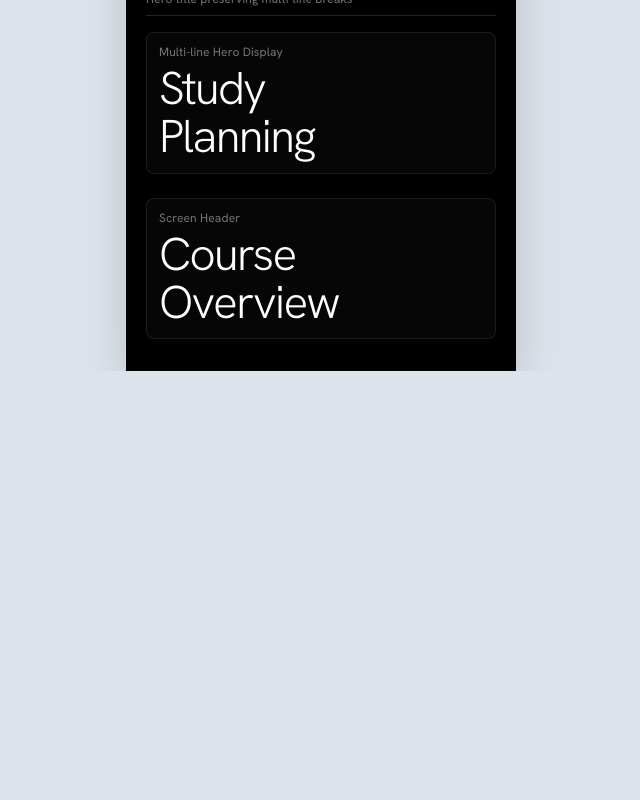
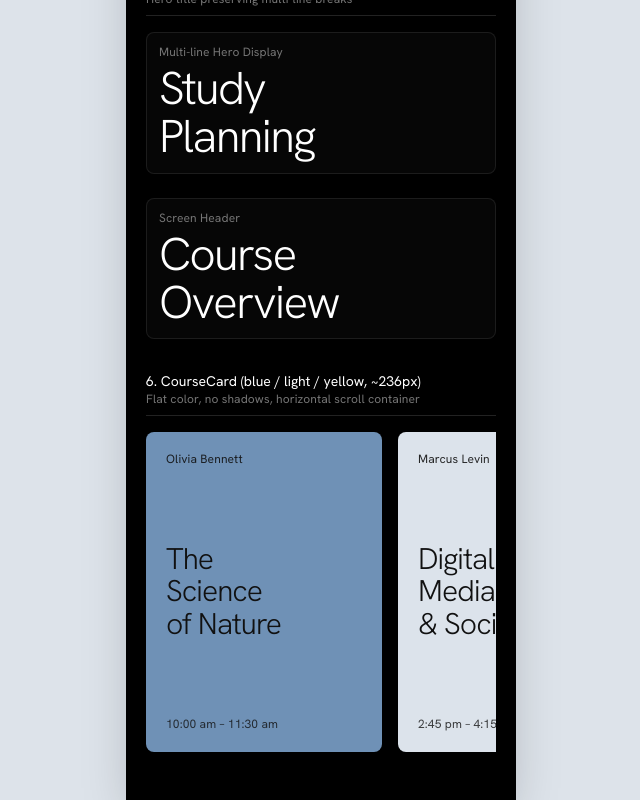
Before and after one commit to Neel3301/notes, a React (Vite) app: page /components in a window 1280 px wide. Shown: the part 1083-1883 px from the top of the page, without its empty margins (319-959 px from the left). Before the commit the page ends 1454 px from the top, so only its background shows below. Built offline with nearby package versions, Linux system fonts and the light colour scheme.

Commit message:
5. CourseCard

```diff
--- a/src/App.jsx
+++ b/src/App.jsx
@@ -27,6 +27,7 @@ export default function App() {
                 iconButtons={uiComponentsDemoData.iconButtons}
                 buttons={uiComponentsDemoData.buttons}
                 headings={uiComponentsDemoData.headings}
+                courseCards={uiComponentsDemoData.courseCards}
               />
             }
           />
--- /dev/null
+++ b/src/components/course/CourseCard.jsx
@@ -0,0 +1,81 @@
+import React from 'react';
+import { Heart } from 'lucide-react';
+
+/**
+ * CourseCard component
+ * Signature flat course card used in Study Planning and Course Overview.
+ *
+ * @param {'blue' | 'light' | 'yellow'} [color='blue'] - Card color token
+ * @param {string} author - Course author / instructor name
+ * @param {string} title - Course title (preserves multi-line formatting)
+ * @param {string} [time] - Optional class time range (e.g. "10:00 am – 11:30 am")
+ * @param {boolean} [liked] - Heart icon toggle state (undefined = no heart icon)
+ * @param {(e: React.MouseEvent) => void} [onLikeToggle] - Heart toggle handler
+ * @param {() => void} [onClick] - Card selection handler
+ * @param {string} [className] - Optional custom classes
+ */
+export default function CourseCard({
+  color = 'blue',
+  author,
+  title,
+  time,
+  liked,
+  onLikeToggle,
+  onClick,
+  className = '',
+}) {
+  const colorMap = {
+    blue: 'bg-card-blue text-card-text',
+    light: 'bg-card-light text-card-text',
+    yellow: 'bg-card-yellow text-card-text',
+  };
+
+  const selectedColorClass = colorMap[color] || colorMap.blue;
+
+  return (
+    <div
+      onClick={onClick}
+      role={onClick ? 'button' : undefined}
+      tabIndex={onClick ? 0 : undefined}
+      className={`w-[236px] h-[320px] rounded-card p-5 flex flex-col justify-between flex-shrink-0 select-none transition-transform active:scale-[0.99] cursor-pointer ${selectedColorClass} ${className}`}
+    >
+      {/* Top Row: Author & optional Heart */}
+      <div className="flex items-center justify-between">
+        <span className="text-label font-normal tracking-normal text-card-text/90">
+          {author}
+        </span>
+
+        {liked !== undefined && (
+          <button
+            type="button"
+            onClick={(e) => {
+              e.stopPropagation();
+              onLikeToggle?.(e);
+            }}
+            aria-label={liked ? 'Unlike course' : 'Like course'}
+            className="text-card-text hover:opacity-75 transition-opacity -mr-1 -mt-1 p-1"
+          >
+            <Heart
+              className={`w-5 h-5 ${liked ? 'fill-card-text text-card-text' : 'text-card-text'}`}
+              strokeWidth={1.5}
+            />
+          </button>
+        )}
+      </div>
+
+      {/* Center: Title with line breaks */}
+      <div className="my-auto py-2">
+        <h3 className="text-title text-card-text font-light whitespace-pre-line leading-[1.08] tracking-[-0.03em]">
+          {title}
+        </h3>
+      </div>
+
+      {/* Bottom Row: Optional Time */}
+      {time && (
+        <div className="text-label text-card-text/80 font-normal">
+          {time}
+        </div>
+      )}
+    </div>
+  );
+}
--- a/src/data/content.js
+++ b/src/data/content.js
@@ -121,4 +121,30 @@ export const uiComponentsDemoData = {
     { id: 'h1', text: 'Study\nPlanning', label: 'Multi-line Hero Display' },
     { id: 'h2', text: 'Course\nOverview', label: 'Screen Header' },
   ],
+  courseCards: [
+    {
+      id: 'cc1',
+      color: 'blue',
+      author: 'Olivia Bennett',
+      title: 'The\nScience\nof Nature',
+      time: '10:00 am – 11:30 am',
+      liked: undefined,
+    },
+    {
+      id: 'cc2',
+      color: 'light',
+      author: 'Marcus Levin',
+      title: 'Digital\nMedia\n& Society',
+      time: '2:45 pm – 4:15 pm',
+      liked: undefined,
+    },
+    {
+      id: 'cc3',
+      color: 'yellow',
+      author: 'Lena Brooks',
+      title: 'Intro\nto Frontend\nDevelopment',
+      time: undefined,
+      liked: false,
+    },
+  ],
 };
--- a/src/screens/ComponentsScreen.jsx
+++ b/src/screens/ComponentsScreen.jsx
@@ -5,10 +5,11 @@ import Pill from '../components/ui/Pill';
 import IconButton from '../components/ui/IconButton';
 import Button from '../components/ui/Button';
 import Heading from '../components/ui/Heading';
+import CourseCard from '../components/course/CourseCard';
 
 /**
  * ComponentsScreen component
- * Component showcase page rendering AppHeader, Pill, IconButton, Button, and Heading components.
+ * Component showcase page rendering AppHeader, Pill, IconButton, Button, Heading, and CourseCard.
  * All data passed via props as per project rules.
  */
 export default function ComponentsScreen({
@@ -19,6 +20,7 @@ export default function ComponentsScreen({
   iconButtons = [],
   buttons = [],
   headings = [],
+  courseCards = [],
 }) {
   return (
     <div className="w-full bg-screen text-text-primary px-5 py-8 flex flex-col gap-8 min-h-screen">
@@ -140,6 +142,29 @@ export default function ComponentsScreen({
           ))}
         </div>
       </section>
+
+      {/* 6. CourseCard Component */}
+      <section className="flex flex-col gap-4">
+        <div className="border-b border-divider pb-2">
+          <h2 className="text-body font-medium text-text-primary">6. CourseCard (blue / light / yellow, ~236px)</h2>
+          <p className="text-label text-text-secondary">Flat color, no shadows, horizontal scroll container</p>
+        </div>
+
+        <div className="flex items-center gap-4 overflow-x-auto pb-4 no-scrollbar">
+          {courseCards.map((card) => (
+            <CourseCard
+              key={card.id}
+              color={card.color}
+              author={card.author}
+              title={card.title}
+              time={card.time}
+              liked={card.liked}
+              onClick={() => console.log(`Card clicked: ${card.title}`)}
+              onLikeToggle={() => console.log(`Liked toggled: ${card.title}`)}
+            />
+          ))}
+        </div>
+      </section>
     </div>
   );
 }
```
Also changed, not shown: 1 other file (tests, documents, lock files or other folders).
